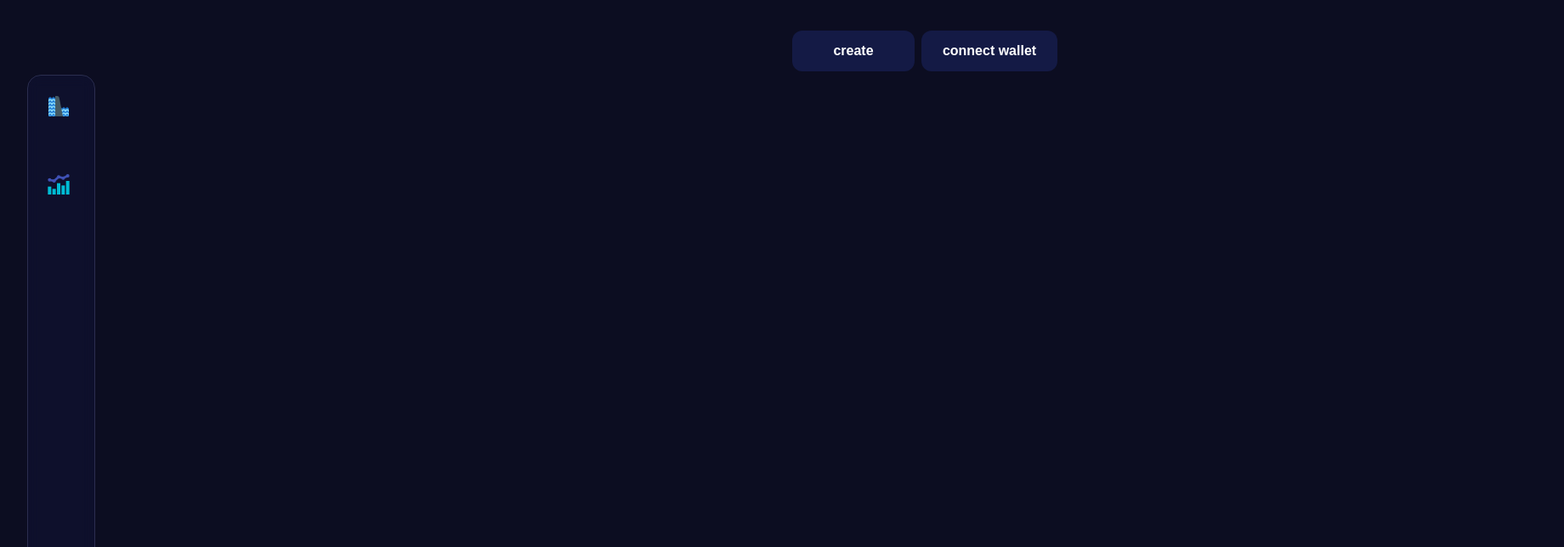
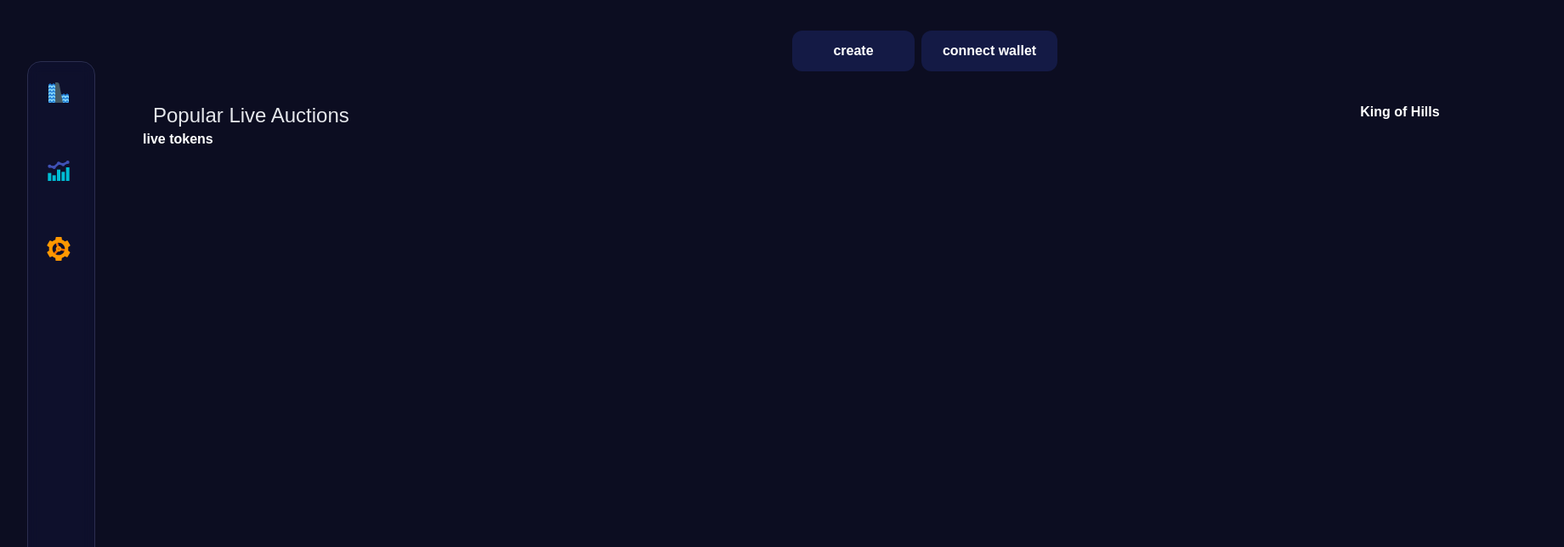
Before and after one commit to TYDev01/Auction_App_on_Lisk_Blockchain, a React (Vite) app: page / in a window 1280 px wide. Shown: the top 644 px of the page at 85% size, 1840 px wide, since content can reach past the window. Built offline with nearby package versions, Linux system fonts and the light colour scheme.

Commit message:
Project layout set

```diff
--- a/src/App.tsx
+++ b/src/App.tsx
@@ -2,8 +2,7 @@
 // import reactLogo from './assets/react.svg'
 // import viteLogo from '/vite.svg'
 import './App.css'
-import Navbar from './components/Navbar'
-import Sidebar from './components/Sidebar'
+import Home from './components/Home'
 
 
 function App() {
@@ -11,8 +10,7 @@ function App() {
 
   return (
     <>
-    <Navbar />
-    <Sidebar />
+    <Home />
       {/* <div>
         <a href="https://vite.dev" target="_blank">
           <img src={viteLogo} className="logo" alt="Vite logo" />
--- /dev/null
+++ b/src/components/CardTrend.tsx
@@ -0,0 +1,11 @@
+
+
+
+
+export default function CardTrend(){
+    return (
+        <>
+            <h2>live tokens</h2>
+        </>
+    )
+}
--- /dev/null
+++ b/src/components/Home.module.css
@@ -0,0 +1,11 @@
+
+
+.container{
+    padding: 80px;
+    background-color: green !important;
+}
+
+.flexm{
+    display: flex;
+    align-items: center;
+}
--- /dev/null
+++ b/src/components/Home.tsx
@@ -0,0 +1,27 @@
+import Navbar from "./Navbar";
+import Sidebar from "./Sidebar";
+import TrendingCards from "./TrendingCards";
+
+
+
+
+export default function Home(){
+    return (
+        <>
+            <div className="header">
+                <Navbar />
+            </div>
+            <div className="container">
+                <div className="contents">
+                        <TrendingCards />
+                    </div>
+                <div className="flexm">
+                    <div className="sidebar">
+                        <Sidebar />
+                    </div>
+                </div>
+
+            </div>
+        </>
+    )
+}
--- a/src/components/Sidebar.tsx
+++ b/src/components/Sidebar.tsx
@@ -1,15 +1,20 @@
-import { FcDam, FcComboChart } from "react-icons/fc";
+import { FcDam, FcComboChart, FcEngineering } from "react-icons/fc";
+
 
 
 export default function Sidebar(){
     return (
         <>
-        <div className="flex flex-col w-20 h-200 p-5 rounded-2xl border border-[#2b2e4f] bg-[#151945]/30 backdrop-blur-sm ...">
+        <div className="flex fixed top-18 flex-col w-20 h-200 p-5 rounded-2xl border border-[#2b2e4f] bg-[#151945]/30 backdrop-blur-sm ...">
             <div>
                 <FcDam  className="text-[2rem] mb-15 cursor-pointer"/>
             </div>
             <div>
-                <FcComboChart className="text-[2rem] cursor-pointer" />
+                <FcComboChart className="text-[2rem] mb-15 cursor-pointer" />
+            </div>
+
+            <div>
+                <FcEngineering className="text-[2rem] cursor-pointer"/>
             </div>
         </div>
         </>
--- /dev/null
+++ b/src/components/TrendingCards.tsx
@@ -0,0 +1,18 @@
+import CardTrend from "./CardTrend";
+
+
+export default function TrendingCards(){
+    return (
+        <>
+            <div className="flex w-423 mt-3 p-5 gap-10 ml-29">
+                <div className=" w-400">
+                    <h3 className="ml-3 font-medium text-2xl text-gray-200 w-260">Popular Live Auctions</h3>
+                    <CardTrend />
+                </div>
+                <div className="bg-amber-30 w-110 h-180">
+                    <h3 className="ml-32">King of Hills</h3>
+                </div>
+            </div>
+        </>
+    )
+}
```
